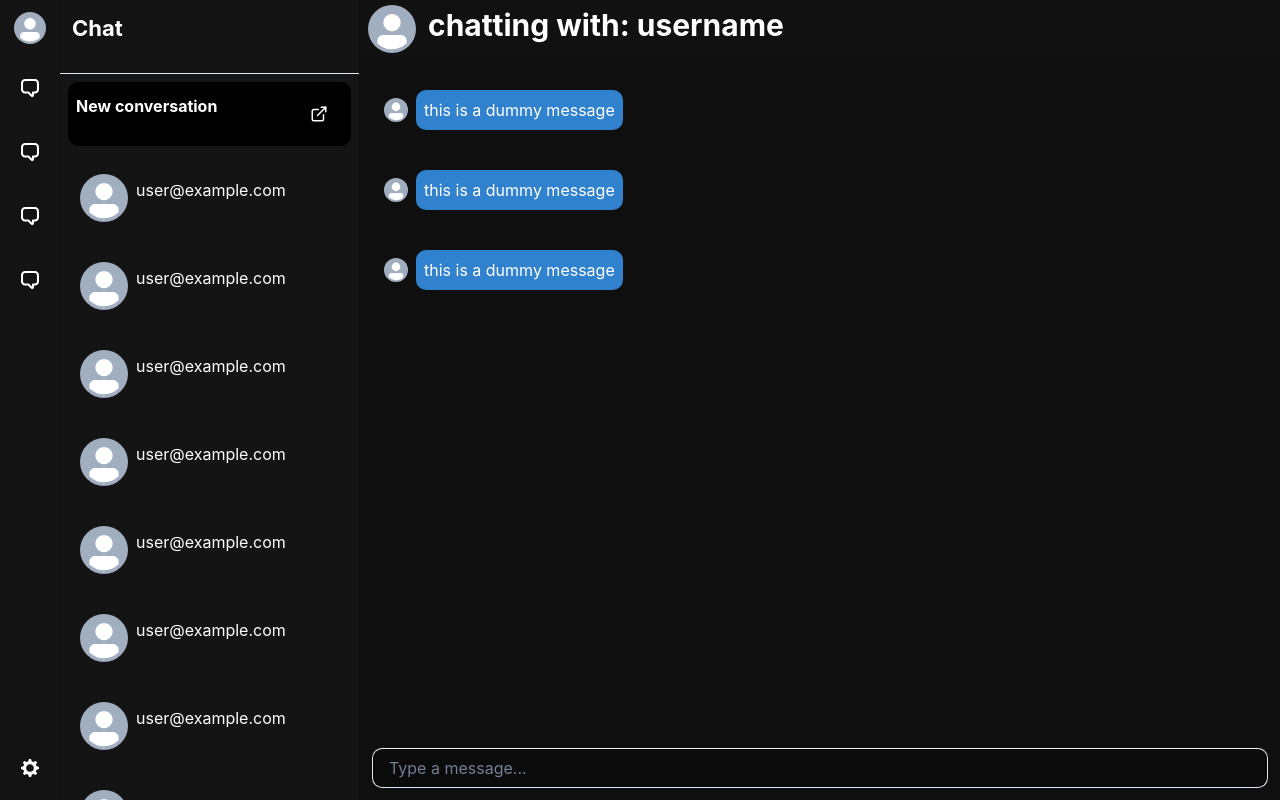
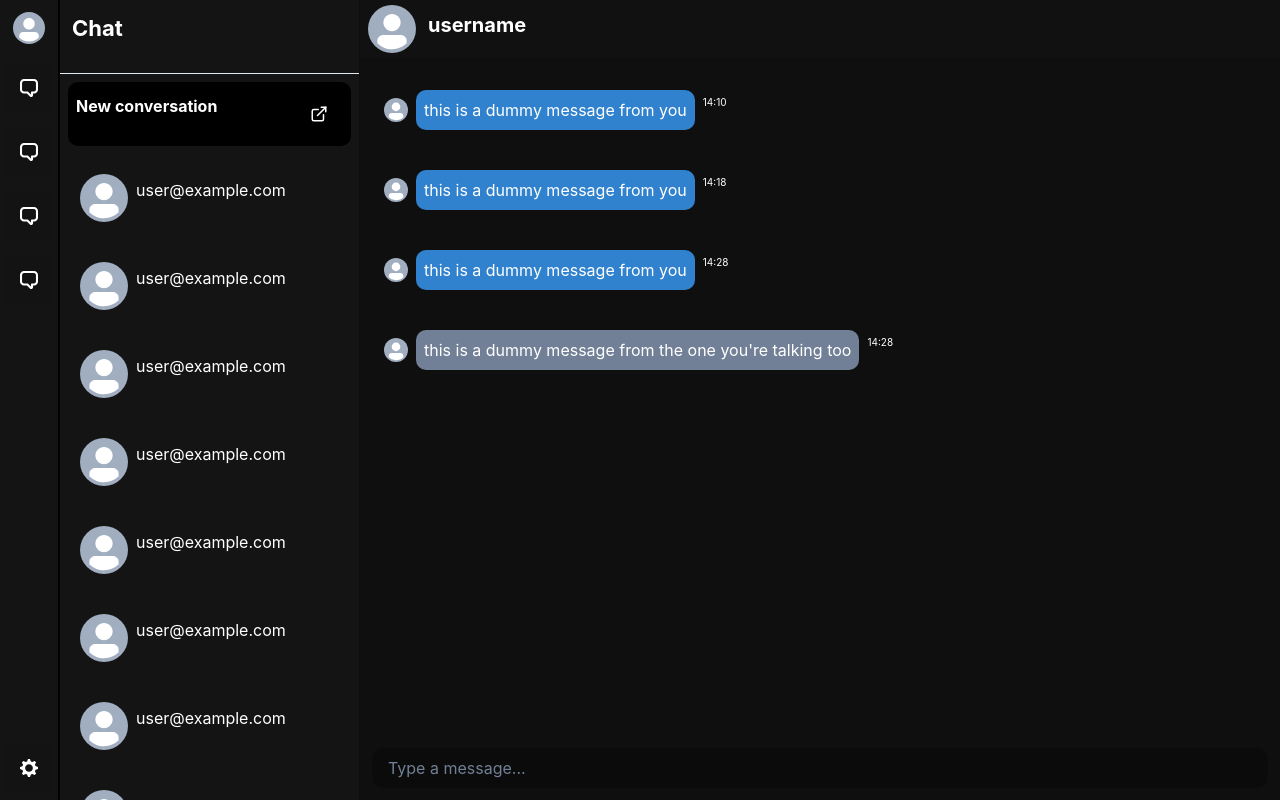
Before and after one commit to berggren1997/chatapp.client, a React (Create React App) app: page / in a window 1280 px wide. Built offline with nearby package versions, Linux system fonts and the light colour scheme.

Commit message:
quick styling fix

```diff
--- a/src/components/Navbar.jsx
+++ b/src/components/Navbar.jsx
@@ -9,8 +9,8 @@ const Navbar = () => {
         w="60px"
         h="100%"
         bg="blackAlpha.900"
-        borderEnd="1px solid"
-        borderColor="blackAlpha.400"
+        borderEnd="2px solid"
+        borderColor="blackAlpha.900"
         direction="column"
         align="center"
       >
--- a/src/components/chat/ChatArea.jsx
+++ b/src/components/chat/ChatArea.jsx
@@ -15,8 +15,8 @@ const ChatArea = () => {
       <Flex bg="blackAlpha.900" flex={1} direction="column">
         {/* top area */}
         <Flex bg="blackAlpha.300" h="58px" w="100%" align="center">
-          <Avatar src="" marginLeft={2} marginEnd={3} />
-          <Heading size="lg">chatting with: username</Heading>
+          <Avatar src="" marginLeft={2} marginEnd={3} size="md" />
+          <Heading size="md">username</Heading>
         </Flex>
 
         {/* chatarea */}
@@ -31,8 +31,9 @@ const ChatArea = () => {
               p={2}
               m={2}
             >
-              this is a dummy message
+              this is a dummy message from you
             </Text>
+            <Text fontSize="2xs">14:10</Text>
           </Flex>
           <Flex align="center" p={3}>
             <Avatar src="" size="xs" />
@@ -44,8 +45,9 @@ const ChatArea = () => {
               p={2}
               m={2}
             >
-              this is a dummy message
+              this is a dummy message from you
             </Text>
+            <Text fontSize="2xs">14:18</Text>
           </Flex>
           <Flex align="center" p={3}>
             <Avatar src="" size="xs" />
@@ -57,22 +59,34 @@ const ChatArea = () => {
               p={2}
               m={2}
             >
-              this is a dummy message
+              this is a dummy message from you
             </Text>
+            <Text fontSize="2xs">14:28</Text>
+          </Flex>
+
+          <Flex align="center" p={3}>
+            <Avatar src="" size="xs" />
+            <Text
+              bg="gray.500"
+              w="fit-content"
+              minWidth="100px"
+              borderRadius="10px"
+              p={2}
+              m={2}
+            >
+              this is a dummy message from the one you're talking too
+            </Text>
+            <Text fontSize="2xs">14:28</Text>
           </Flex>
         </Flex>
 
         {/* input area  */}
-        <FormControl
-          bgColor="blackAlpha.400"
-          borderTopColor="gray.100"
-          p={3}
-          // borderTop=".5px solid"
-        >
+        <FormControl bgColor="blackAlpha.400" borderTopColor="gray.100" p={3}>
           <Input
             autoComplete="off"
             borderRadius="10px"
             placeholder="Type a message..."
+            border="none"
           />
           <Button type="submit" hidden></Button>
         </FormControl>
```
